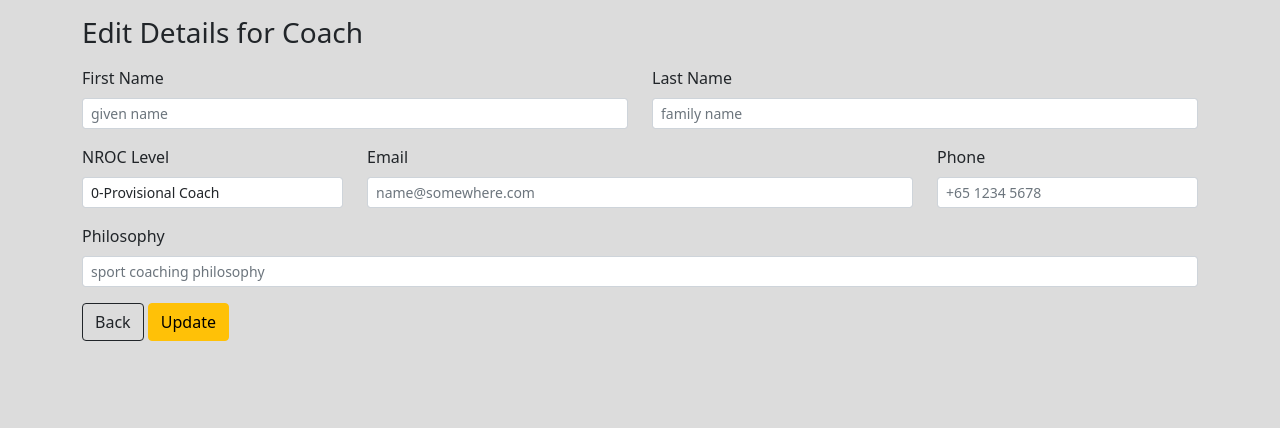
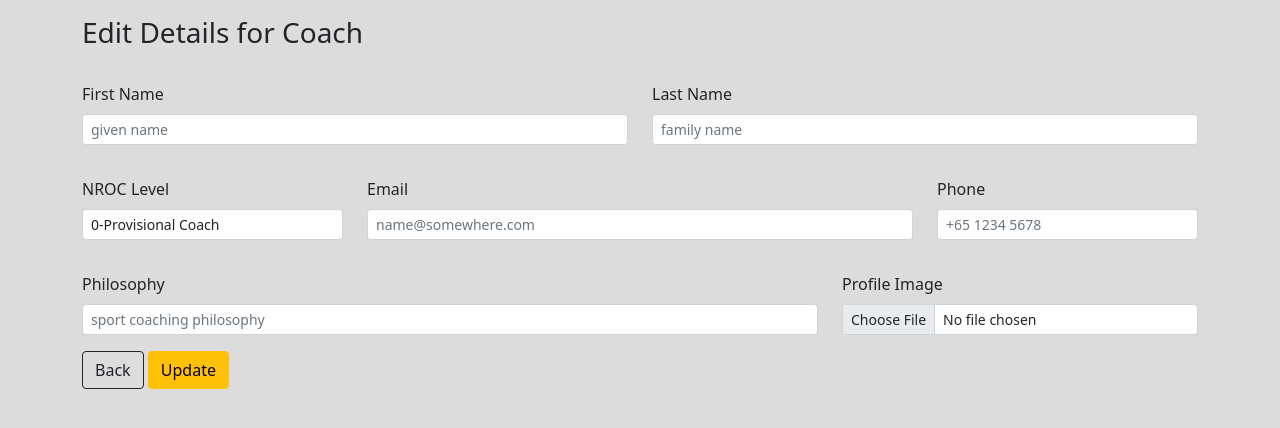
Before and after one commit to suipingooi/iifscdb, a Flask app: template templates/update_coach.template.html in a window 1280 px wide. Shown: the part 81-509 px from the top of the page. Run offline with Flask 2, Linux system fonts and the light colour scheme; the template is opened without the code that fills it, so the values that code supplies are empty; some libraries are stand-ins or nearby versions.

Commit message:
added cloudinary img upload and mgmt

```diff
--- a/app.py
+++ b/app.py
@@ -5,12 +5,22 @@ import os
 from dotenv import load_dotenv
 import pymongo
 from bson.objectid import ObjectId
+import cloudinary
+import cloudinary.uploader
+import cloudinary.api
 
 load_dotenv()
 
 app = Flask(__name__)
 app.secret_key = os.environ.get('SECRET_KEY')
+app.config['MAX_CONTENT_LENGTH'] = 1024 * 1024 * 2
+app.config['UPLOAD_EXTENSIONS'] = ['.jpg', '.png', '.gif']
 
+cloudinary.config(
+    cloud_name=os.environ.get('CLOUD_NAME'),
+    api_key=os.environ.get('API_KEY'),
+    api_secret=os.environ.get('API_SECRET')
+)
 
 MONGO_URI = os.environ.get('MONGO_URI')
 DB_NAME = 'iifscDB'
@@ -37,22 +47,24 @@ def rinks_list():
             '$regex': locreq, '$options': 'i'
         }
 
-    rinks = db.rinks.find(criteria, {
-        'name': 1,
-        'location': 1,
-        'phone': 1,
-        'address.unit': 1,
-        'address.building': 1,
-        'address.street': 1,
-        'website': 1,
-    })
+        rinks = db.rinks.find(criteria, {
+            'name': 1,
+            'location': 1,
+            'phone': 1,
+            'address.unit': 1,
+            'address.building': 1,
+            'address.street': 1,
+            'website': 1,
+        })
+        return render_template('rinks.template.html',
+                               rinks=rinks)
+    else:
+        rinks = db.rinks.find()
+        return render_template('rinks.template.html',
+                               rinks=rinks)
 
-    return render_template('rinks.template.html',
-                           rinks=rinks)
 
 # database list of coaches
-
-
 @app.route('/coaches')
 def coaches_list():
     nrocnum = request.args.get('nroc_level')
@@ -64,21 +76,25 @@ def coaches_list():
             '$regex': nrocnum, '$options': 'i'
         }
 
-    coaches = db.coaches.find(criteria, {
-        'coach_lname': 1,
-        'coach_fname': 1,
-        'nroc_level': 1,
-        'philosophy': 1,
-        'coach_email': 1,
-        'coach_phone': 1
-    })
+        coaches = db.coaches.find(criteria, {
+            'coach_lname': 1,
+            'coach_fname': 1,
+            'nroc_level': 1,
+            'philosophy': 1,
+            'coach_email': 1,
+            'coach_phone': 1
+        })
 
-    return render_template('list_coaches.template.html',
-                           coaches=coaches)
+        return render_template('list_coaches.template.html',
+                               coaches=coaches)
+
+    else:
+        coaches = db.coaches.find()
+        return render_template('list_coaches.template.html',
+                               coaches=coaches)
+
 
 # adding a new coach with validation of forms
-
-
 @app.route('/coaches/new_coach')
 def add_newcoach():
     coaches = db.coaches.find()
@@ -116,17 +132,31 @@ def process_newcoach():
     errors = validate_form_coach(request.form)
 
     if len(errors) == 0:
+        coach_fname = request.form.get('coach_fname')
+        coach_lname = request.form.get('coach_lname')
+        nroc_level = request.form.get('nroc_level')
+        coach_email = request.form.get('coach_email')
+        coach_phone = request.form.get('coach_phone')
+        profile = request.files['profile']
+
+        pf = cloudinary.uploader.upload(profile.stream,
+                                        public_id=coach_fname,
+                                        folder='iifscdb/coaches/'+coach_fname,
+                                        resource_type='image')
+
         philosophy = request.form.get('philosophy')
         if len(philosophy) == 0:
             philosophy = "no philosophy"
 
         db.coaches.insert_one({
-            "coach_fname": request.form.get('coach_fname'),
-            "coach_lname": request.form.get('coach_lname'),
-            "nroc_level": request.form.get('nroc_level'),
-            "coach_email": request.form.get('coach_email'),
-            "coach_phone": request.form.get('coach_phone'),
-            "philosophy": philosophy
+            "coach_fname": coach_fname,
+            "coach_lname": coach_lname,
+            "nroc_level": nroc_level,
+            "coach_email": coach_email,
+            "coach_phone": coach_phone,
+            "philosophy": philosophy,
+            "imageurl": pf['url']
+
         })
         flash("File for Coach CREATED")
         return redirect(url_for('coaches_list'))
@@ -157,9 +187,8 @@ def process_delete_coach(coach_id):
     flash("File for Coach DELETED")
     return redirect(url_for('coaches_list'))
 
+
 # updating coach details
-
-
 @app.route('/coaches/<coach_id>/update')
 def update_coach(coach_id):
     all_nroc = db.coaches.find()
@@ -177,6 +206,14 @@ def process_update_coach(coach_id):
     errors = validate_form_coach(request.form)
 
     if len(errors) == 0:
+        coach_fname = request.form.get('coach_fname')
+        profile = request.files['profile']
+
+        pf = cloudinary.uploader.upload(profile.stream,
+                                        public_id=coach_fname,
+                                        folder='iifscdb/coaches/'+coach_fname,
+                                        resource_type='image')
+
         db.coaches.update_one({
             '_id': ObjectId(coach_id)
         }, {
@@ -186,7 +223,8 @@ def process_update_coach(coach_id):
                 "nroc_level": request.form.get('nroc_level'),
                 "coach_email": request.form.get('coach_email'),
                 "coach_phone": request.form.get('coach_phone'),
-                "philosophy": request.form.get('philosophy')
+                "philosophy": request.form.get('philosophy'),
+                "imgurl": pf['url']
             }
         })
         flash("File for Coach UPDATED")
@@ -202,9 +240,8 @@ def process_update_coach(coach_id):
                                all_nroc=all_nroc,
                                errors=errors)
 
+
 # students/skaters database listings
-
-
 @app.route('/students')
 def students_list():
     skreq = request.args.get('skate_level')
@@ -275,9 +312,8 @@ def validate_form_student(form):
 
     return errors
 
+
 # conversion functions
-
-
 def numtoalpha(form):
     m = request.form.get('dob_month')
     if m == "01" or "1":
@@ -335,9 +371,8 @@ def alphatonum(form):
         m = 12
     return m
 
+
 # age calc functions
-
-
 def cal_age(form):
     dob_day = form.get('dob_day')
     dob_month = form.get('dob_month')
@@ -351,7 +386,7 @@ def cal_age(form):
     cur_dt = datetime.datetime.strptime(today_str, '%Y-%m-%d')
 
     age_td = str(cur_dt - dob_dt)
-    age_days_str = age_td.rstrip('days, 00:00:00')
+    age_days_str = age_td.rstrip('days, 0:')
     age_days_int = int(age_days_str)
     age = int(age_days_int // 365.2425)
 
@@ -373,7 +408,7 @@ def cal_age_alpha(form):
     cur_dt = datetime.datetime.strptime(today_str, '%Y-%m-%d')
 
     age_td = str(cur_dt - dob_dt)
-    age_days_str = age_td.rstrip('days, 00:00:00')
+    age_days_str = age_td.rstrip('days, 0:')
     age_days_int = int(age_days_str)
     age = int(age_days_int // 365.2425)
 
@@ -431,9 +466,8 @@ def process_delete_skater(student_id):
     flash("File for Coach DELETED")
     return redirect(url_for('students_list'))
 
+
 # updating a student/skater detail
-
-
 @app.route('/students/<student_id>/update')
 def update_skater(student_id):
     all_sklvl = db.students.find()
@@ -696,9 +730,8 @@ def request_lesson(coach_id):
                            errors={},
                            old_values={})
 
+
 # validation of lesson request form
-
-
 def validate_form_reqclass(form):
     student_fname = form.get('student_fname')
     student_lname = form.get('student_lname')
--- a/templates/list_coaches.template.html
+++ b/templates/list_coaches.template.html
@@ -22,7 +22,7 @@
                 <a href="{{ url_for('update_coach', coach_id=coaches._id)}}" class="edit-icon fas fa-user-edit"></a>
             </div>
         </div>
-        <img class="card-img-top" src="#" alt="{{coaches.coach_fname}} {{coaches.coach_lname}}" />
+        <img class="card-img-top" src="{{coaches.imageurl}}" alt="{{coaches.coach_fname}} {{coaches.coach_lname}}" />
         <div class="card-body">
             <h5 class="card-title">Coach {{coaches.coach_fname}} {{coaches.coach_lname}}</h5>
             <h6 class="card-title">NROC{{coaches.nroc_level}}</h6>
--- a/templates/update_coach.template.html
+++ b/templates/update_coach.template.html
@@ -11,13 +11,13 @@
 {{coach_to_edit}}
 <form method="POST">
     <div class="row mt-3">
-        <div class="form-group col-md-6">
+        <div class="form-group col-md-6 mt-3">
             <label class="form-label">First Name </label>
             <input type="text" name="coach_fname" value="{{old_values.coach_fname}}" placeholder="given name"
                 class="form-control form-control-sm {%if errors.blank_fname %} is-invalid {%endif%}" />
                 <div class="invalid-feedback">{{ errors.blank_fname }}</div>
         </div>
-        <div class="form-group col-md-6">
+        <div class="form-group col-md-6 mt-3">
             <label class="form-label">Last Name </label>
             <input type="text" name="coach_lname" value="{{old_values.coach_lname}}" placeholder="family name"
                 class="form-control form-control-sm {%if errors.blank_lname %} is-invalid {%endif%}" />
@@ -25,7 +25,7 @@
         </div>
     </div>
     <div class="row mt-3">
-        <div class="form-group col-md-3">
+        <div class="form-group col-md-3 mt-3">
             <label class="form-label">NROC Level </label>
             <select name="nroc_level" class="form-control form-control-sm">
                 <option {%if old_values.nroc_level == '0-Provisional Coach' %} selected {%endif%}>0-Provisional Coach
@@ -35,13 +35,13 @@
                 <option {%if old_values.nroc_level == '3-Master Coach' %} selected {%endif%}>3-Master Coach</option>
             </select>
         </div>
-        <div class="form-group col-md-6">
+        <div class="form-group col-md-6 mt-3">
             <label class="form-label">Email </label>
             <input type="email" name="coach_email" value="{{old_values.coach_email}}" placeholder="name@somewhere.com"
                 class="form-control form-control-sm {%if errors.blank_email %} is-invalid {%endif%}" />
                 <div class="invalid-feedback">{{ errors.blank_email }}</div>
         </div>
-        <div class="form-group col-md-3">
+        <div class="form-group col-md-3 mt-3">
             <label class="form-label">Phone </label>
             <input type="text" name="coach_phone" value="{{old_values.coach_phone}}" placeholder="+65 1234 5678"
                 class="form-control form-control-sm {%if errors.blank_phone %} is-invalid {%endif%}" />
@@ -49,10 +49,14 @@
         </div>
     </div>
     <div class="row mt-3">
-        <div class="form-group col-md-12">
+        <div class="form-group col-md-8 mt-3">
             <label class="form-label">Philosophy </label>
             <input type="text" name="philosophy" value="{{old_values.philosophy}}"
                 class="form-control form-control-sm" placeholder="sport coaching philosophy" />
+        </div>
+        <div class="form-group col-md-4 mt-3">
+            <label class="form-label">Profile Image </label>
+            <input type="file" name="profile" class="form-control form-control-sm"/>
         </div>
     </div>
     <div>
```
Also changed, not shown: templates/form_newcoach.template.html (+6 -2 lines).
